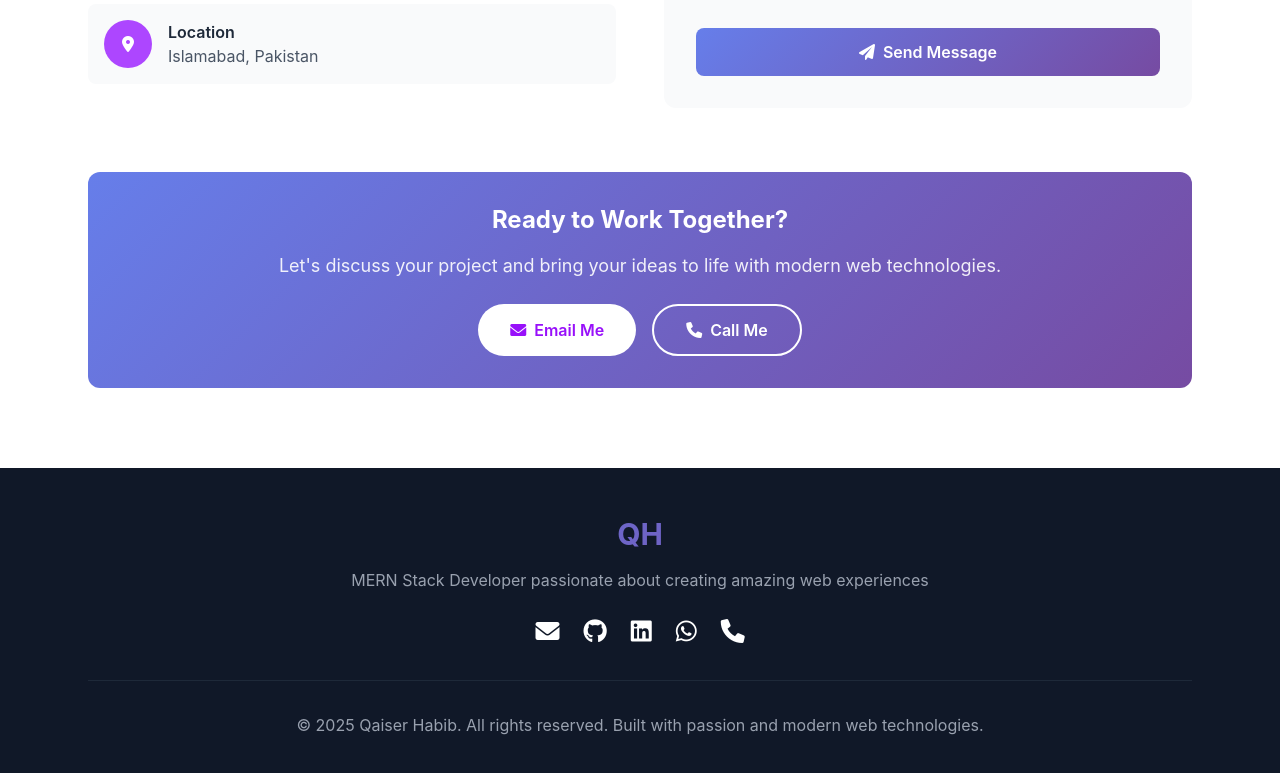
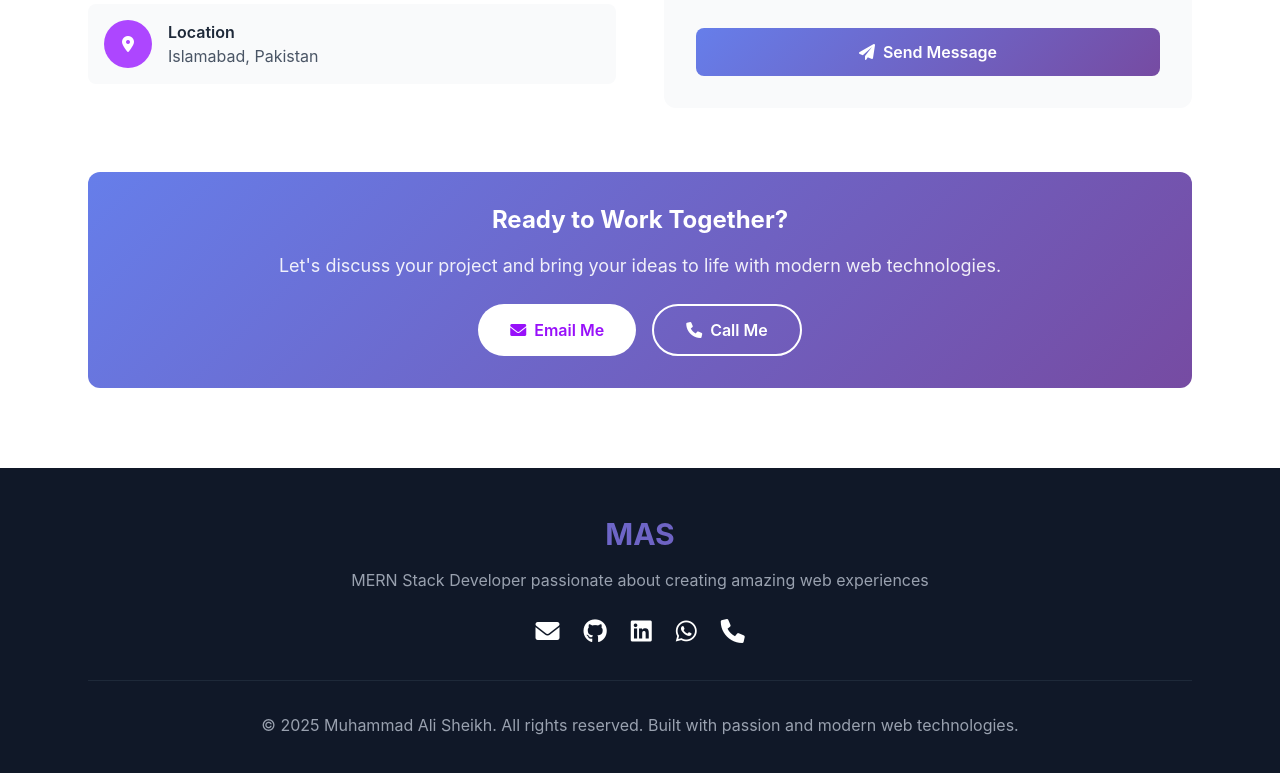
Before and after one commit to muhammad-ali-2001/portfolio, a React (Vite) app: page / in a window 1280 px wide. Shown: the part 4736-5509 px from the top of the page. Built offline with nearby package versions, Linux system fonts and the light colour scheme.

Commit message:
Update Footer.tsx

```diff
--- a/src/pages/partials/Footer.tsx
+++ b/src/pages/partials/Footer.tsx
@@ -9,7 +9,7 @@ const Footer = () => {
       <div className="max-w-6xl mx-auto px-6">
         <div className="text-center">
           <div className="text-3xl font-bold gradient-bg bg-clip-text text-transparent mb-4">
-            QH
+            MAS
           </div>
           <p className="text-gray-400 mb-6">
             MERN Stack Developer passionate about creating amazing web
@@ -18,7 +18,7 @@ const Footer = () => {
           <SocialLinks className="mb-8" />
           <div className="border-t border-gray-800 pt-8">
             <p className="text-gray-400">
-              © {currentYear} Qaiser Habib. All rights reserved. Built with
+              © {currentYear} Muhammad Ali Sheikh. All rights reserved. Built with
               passion and modern web technologies.
             </p>
           </div>
```
